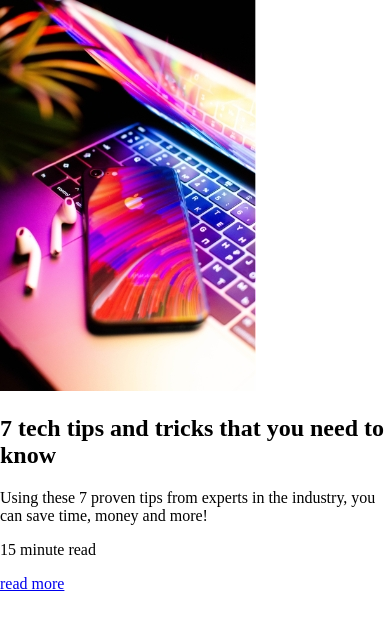
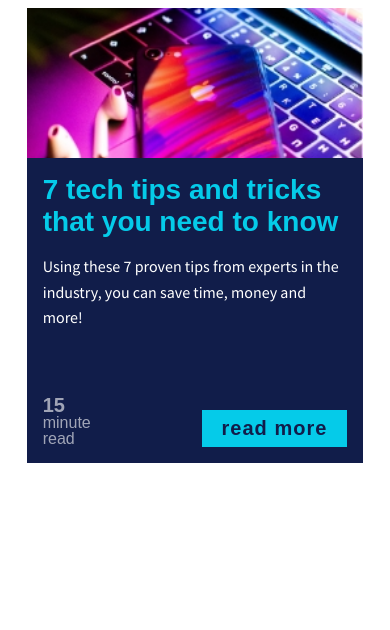
Before and after one commit to Mohak-Trivedi/Card-flexbox, a website built with Vite: page index.html in a window 390 px wide. Built offline with nearby package versions, Linux system fonts and the light colour scheme; a web font is replaced by a local one.

Commit message:
typography and complete mobile view

```diff
--- a/css/style.css
+++ b/css/style.css
@@ -1,4 +1,67 @@
-html, body {
+.card {
+    width: 90%;
+    margin: 0 auto;
+    max-width: 800px;
+    background-color: #111D4A;
+    color: #fff;
+    display: flex;
+    flex-direction: column;
+}
+
+.card-img {
+    object-fit: cover;
+    height: 150px;
+}
+
+.card-content {
+    padding: 1em;
+}
+
+.card-title,
+.card-read-time,
+.card-btn {
+    font-family: 'Blinker', sans-serif;
+}
+
+.card-title {
+    font-size: 1.75rem;
+    color: #05CBE9;
+    font-weight: 700;
     margin: 0;
-    padding: 0;
 }
+
+.card-body {
+    font-family: 'Source Sans Pro', sans-serif;
+    font-size: 1rem;
+    font-weight: 400;
+    line-height: 1.6;
+}
+
+.card-footer {
+    display: flex;
+    justify-content: space-between;
+    align-items: flex-end;
+    margin-top: 3em;
+}
+
+.card-btn {
+    font-size: 1.25rem;
+    background-color: #05CBE9;
+    color: #111D4A;
+    font-weight: 700;
+    padding: .35em 1em;
+    text-decoration: none;
+    letter-spacing: 1px;
+}
+
+.card-read-time {
+    margin-bottom: 0;
+    opacity: .6;
+    line-height: 1;
+}
+
+.card-read-time span {
+    display: block;
+    font-weight: 700;
+    font-size: 1.25em; /* specific use case for using em in font-size */
+}
--- a/index.html
+++ b/index.html
@@ -4,6 +4,7 @@
         <meta charset="UTF-8">
         <meta name="viewport" content="width=device-width, initial-scale=1.0">
         <title>Flexbox card</title>
+        <link href="https://fonts.googleapis.com/css?family=Blinker:400,700|Source+Sans+Pro&display=swap" rel="stylesheet">
         <link rel="stylesheet" href="css/style.css">
     </head>
     <body>
@@ -13,7 +14,7 @@
                 <h2 class="card-title">7 tech tips and tricks that you need to know</h2>
                 <p class="card-body">Using these 7 proven tips from experts in the industry, you can save time, money and more!</p>
                 <div class="card-footer">
-                    <p class="card-read-time"><span>15</span> minute read</p>
+                    <p class="card-read-time"><span>15</span> minute<br>read</p>
                     <a href="#" class="card-btn">read more</a>
                 </div>
             </div>
```
